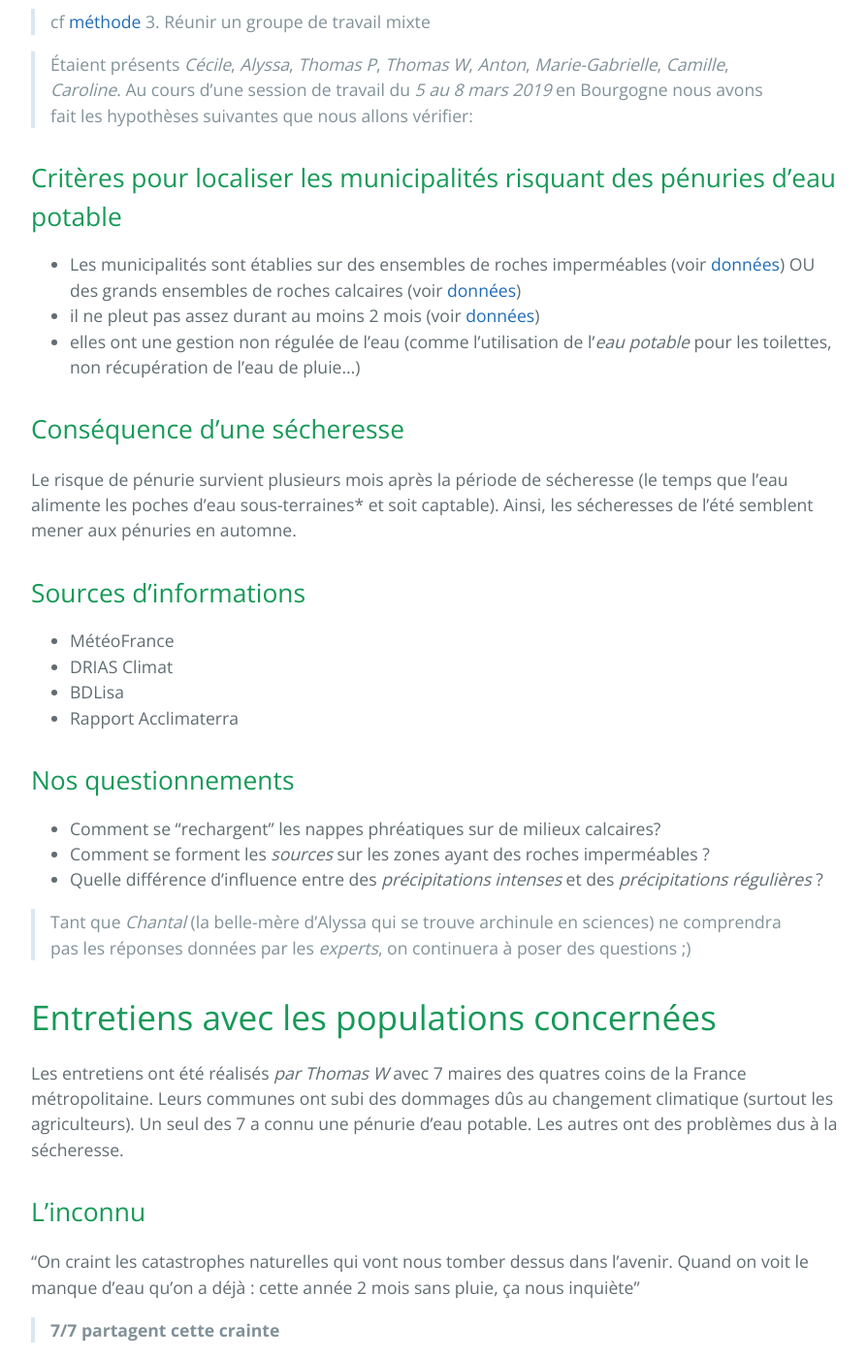
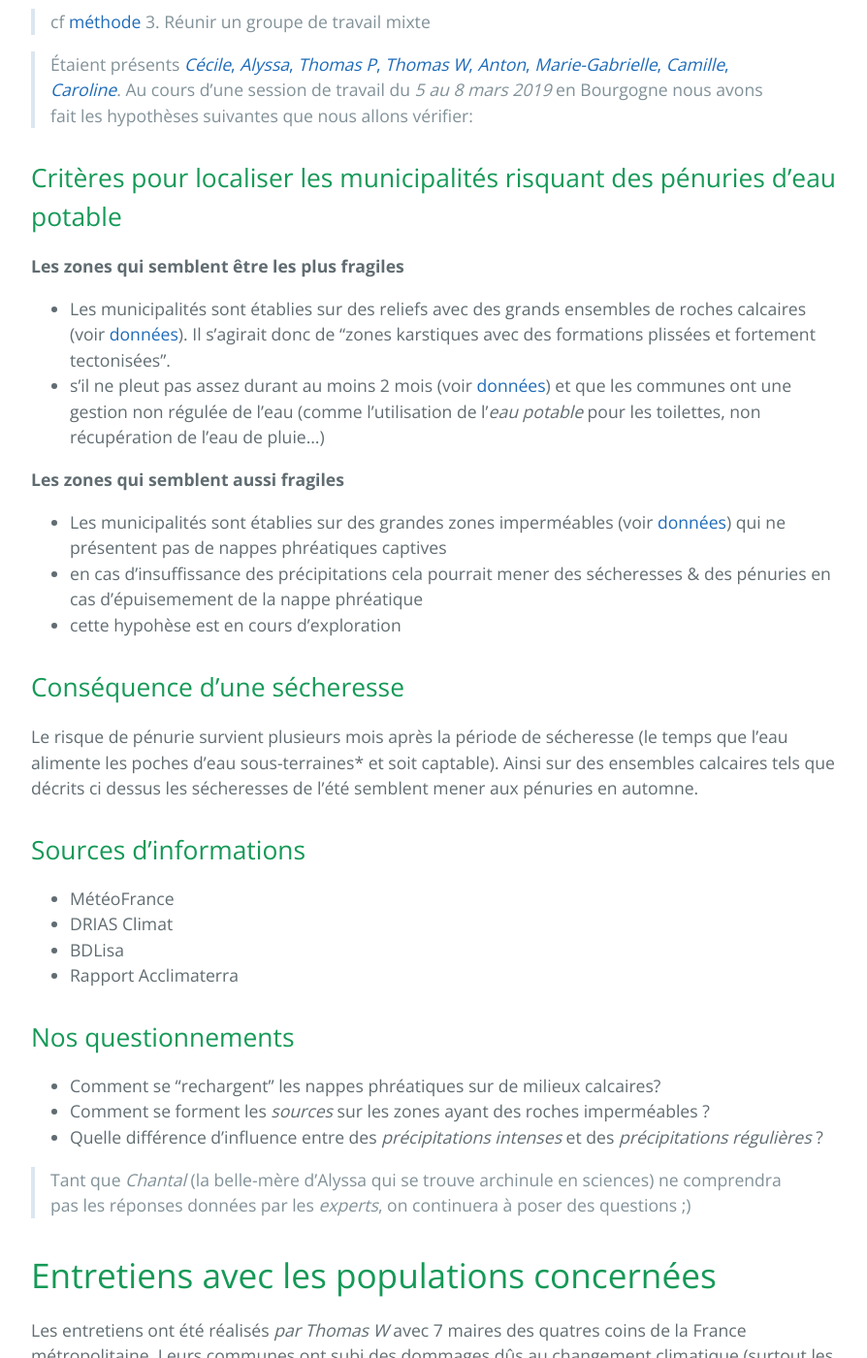
Before and after one commit to secheresses/Ancien-site, a Jekyll site: the page built from pages/risques-penurie-eau.md, in a window 1280 px wide and 1400 px high, scrolled down 2177 px. Shown: the whole window at 97% size, without its empty margins (192-1086 px from the left). Built offline with Jekyll 4.4.1, drawn with Linux system fonts in a browser that asks for light colours.

Commit message:
Clarification critères pénuries

```diff
--- a/pages/risques-penurie-eau.md
+++ b/pages/risques-penurie-eau.md
@@ -33,18 +33,25 @@ En bas de la page, retrouvez plus de détails sur leurs ressentis et leurs conna
 # Hypothèses du groupe de travail
 > cf [méthode](../methode) 3. Réunir un groupe de travail mixte
 
->Étaient présents *Cécile*, *Alyssa*, *Thomas P*, *Thomas W*, *Anton*, *Marie-Gabrielle*, *Camille*, *Caroline*.
+>Étaient présents [*Cécile*, *Alyssa*, *Thomas P*, *Thomas W*, *Anton*, *Marie-Gabrielle*, *Camille*, *Caroline*](../collectif).
 Au cours d'une session de travail du *5 au 8 mars 2019* en Bourgogne nous avons fait les hypothèses suivantes que nous allons vérifier:
 
 ## Critères pour localiser les municipalités risquant des pénuries d'eau potable
 
-* Les municipalités sont établies sur des ensembles de roches imperméables (voir [données](../donnees)) OU des grands ensembles de roches calcaires (voir [données](../donnees))
-* il ne pleut pas assez durant au moins 2 mois (voir [données](../donnees))
-* elles ont une gestion non régulée de l'eau (comme l'utilisation de l'*eau potable* pour les toilettes, non récupération de l'eau de pluie...)
+**Les zones qui semblent être les plus fragiles**
+
+* Les municipalités sont établies sur des reliefs avec des grands ensembles de roches calcaires (voir [données](../donnees)). Il s'agirait donc de "zones karstiques avec des formations plissées et fortement tectonisées".
+* s'il ne pleut pas assez durant au moins 2 mois (voir [données](../donnees)) et que les communes ont une gestion non régulée de l'eau (comme l'utilisation de l'*eau potable* pour les toilettes, non récupération de l'eau de pluie...)
+
+**Les zones qui semblent aussi fragiles**
+
+* Les municipalités sont établies sur des grandes zones imperméables (voir [données](../donnees)) qui ne présentent pas de nappes phréatiques captives
+* en cas d'insuffissance des précipitations cela pourrait mener des sécheresses & des pénuries en cas d'épuisemement de la nappe phréatique
+* cette hypohèse est en cours d'exploration
 
 ## Conséquence d'une sécheresse
 
-Le risque de pénurie survient plusieurs mois après la période de sécheresse (le temps que l'eau alimente les poches d'eau sous-terraines* et soit captable). Ainsi, les sécheresses de l'été semblent mener aux pénuries en automne.
+Le risque de pénurie survient plusieurs mois après la période de sécheresse (le temps que l'eau alimente les poches d'eau sous-terraines* et soit captable). Ainsi sur des ensembles calcaires tels que décrits ci dessus les sécheresses de l'été semblent mener aux pénuries en automne.
 
 ## Sources d'informations
 
```
